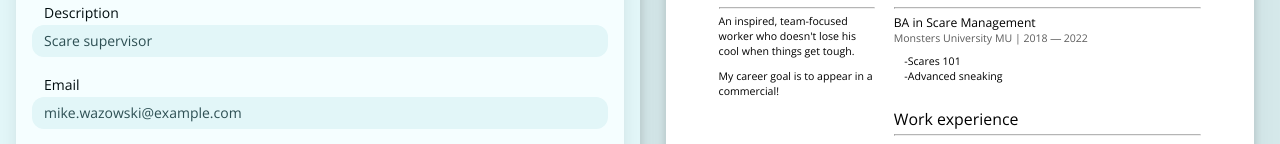
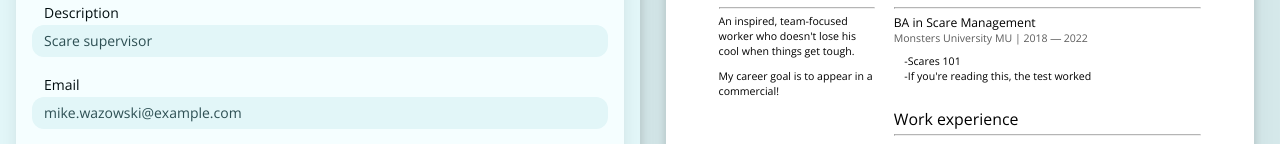
Before and after one commit to vicpues/odin-cv, a React (Vite) app: page / in a window 1280 px wide. Shown: the part 232-376 px from the top of the page. Built offline with nearby package versions, Linux system fonts and the light colour scheme.

Commit message:
chore: Add dummy text to test deployment

```diff
--- a/src/form-data.js
+++ b/src/form-data.js
@@ -18,7 +18,7 @@ export const data = {
             degree: "BA in Scare Management",
             from: "2018",
             to: "2022",
-            details: "-Scares 101\n-Advanced sneaking",
+            details: "-Scares 101\n-If you're reading this, the test worked",
         },
     ],
 
```
